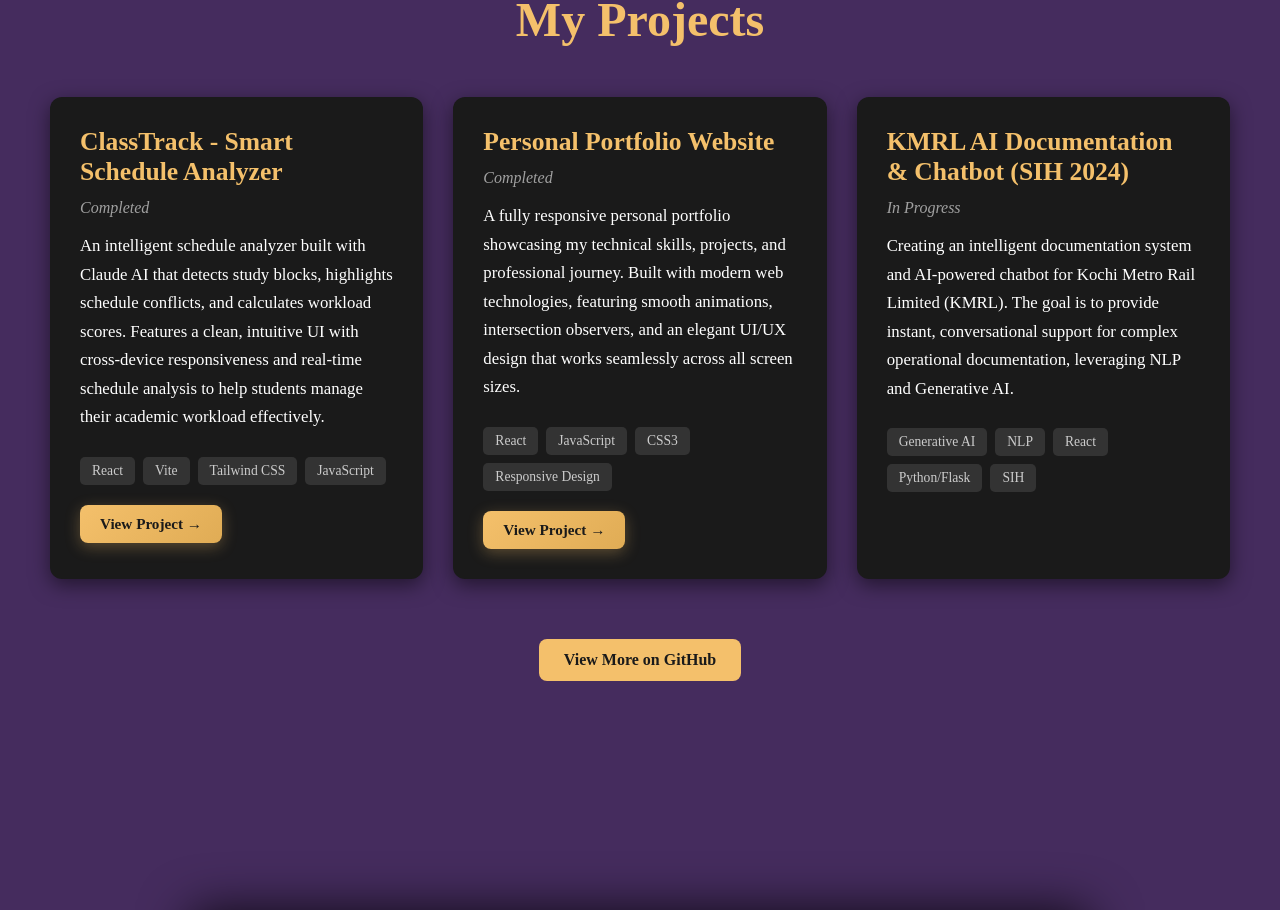
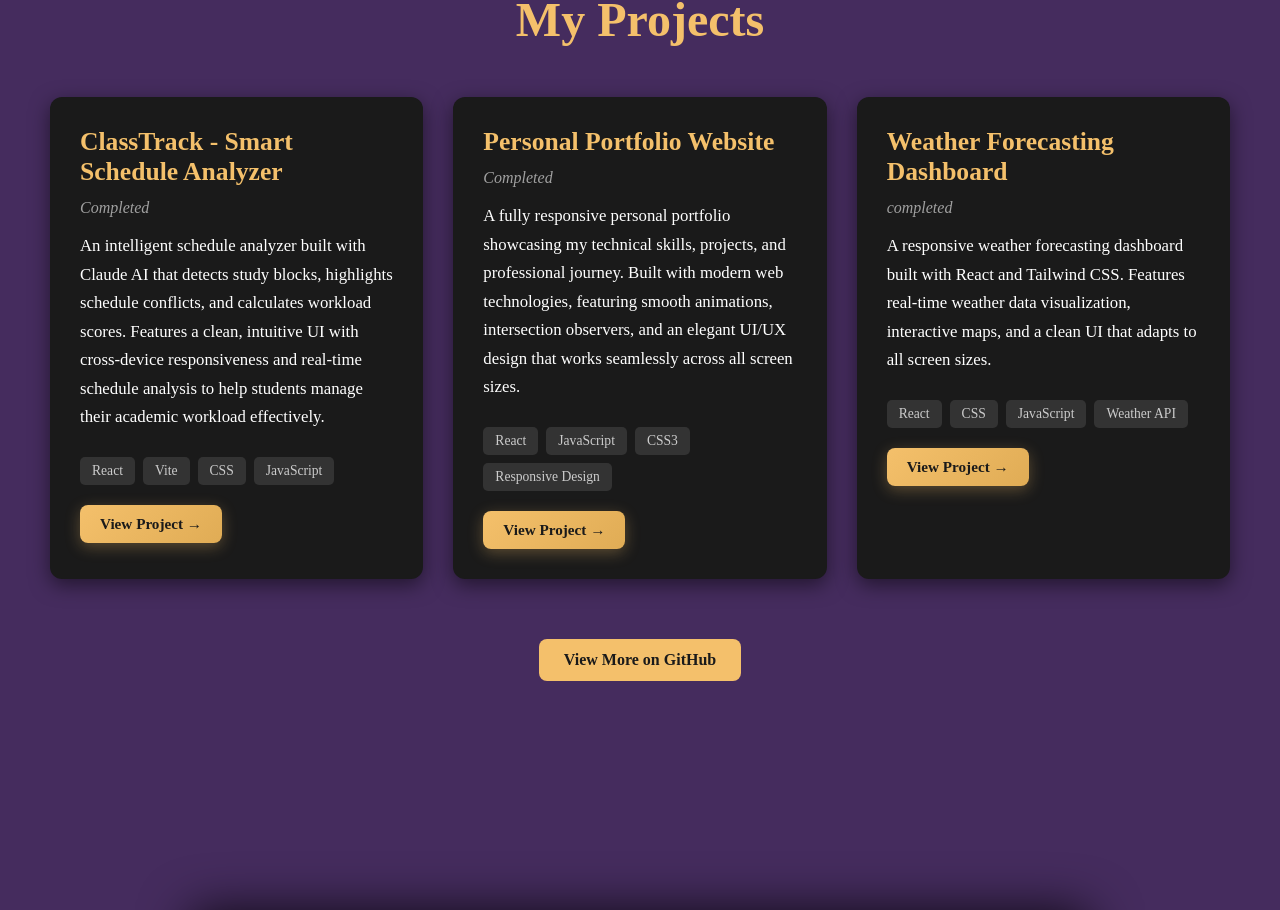
Before and after one commit to Mydvthukran/My_PodFoliyo, a React (Vite) app: page / in a window 1280 px wide. Shown: the part 2618-3528 px from the top of the page. Built offline with nearby package versions, Linux system fonts and the light colour scheme.

Commit message:
add new project: Weather Forecasting Dashboard

```diff
--- a/src/pages/Projects.jsx
+++ b/src/pages/Projects.jsx
@@ -11,7 +11,7 @@
             title: "ClassTrack - Smart Schedule Analyzer",
             status: "Completed",
             description: "An intelligent schedule analyzer built with Claude AI that detects study blocks, highlights schedule conflicts, and calculates workload scores. Features a clean, intuitive UI with cross-device responsiveness and real-time schedule analysis to help students manage their academic workload effectively.",
-            technologies: ["React", "Vite", "Tailwind CSS", "JavaScript"],
+            technologies: ["React", "Vite", "CSS", "JavaScript"],
             link: "https://class-track-seven.vercel.app/",
             delay: '0s'
         },
@@ -24,10 +24,11 @@
             delay: '0.2s'
         },
         {
-            title: "KMRL AI Documentation & Chatbot (SIH 2024)",
-            status: "In Progress",
-            description: "Creating an intelligent documentation system and AI-powered chatbot for Kochi Metro Rail Limited (KMRL). The goal is to provide instant, conversational support for complex operational documentation, leveraging NLP and Generative AI.",
-            technologies: ["Generative AI", "NLP", "React", "Python/Flask", "SIH"],
+            title: "Weather Forecasting Dashboard",
+            status: "completed",
+            description: "A responsive weather forecasting dashboard built with React and Tailwind CSS. Features real-time weather data visualization, interactive maps, and a clean UI that adapts to all screen sizes.",
+            technologies: ["React", " CSS", "JavaScript", "Weather API"],
+            link: "https://weather-app-xi-two-78.vercel.app/",
             delay: '0.4s'
         },
     ];
```
